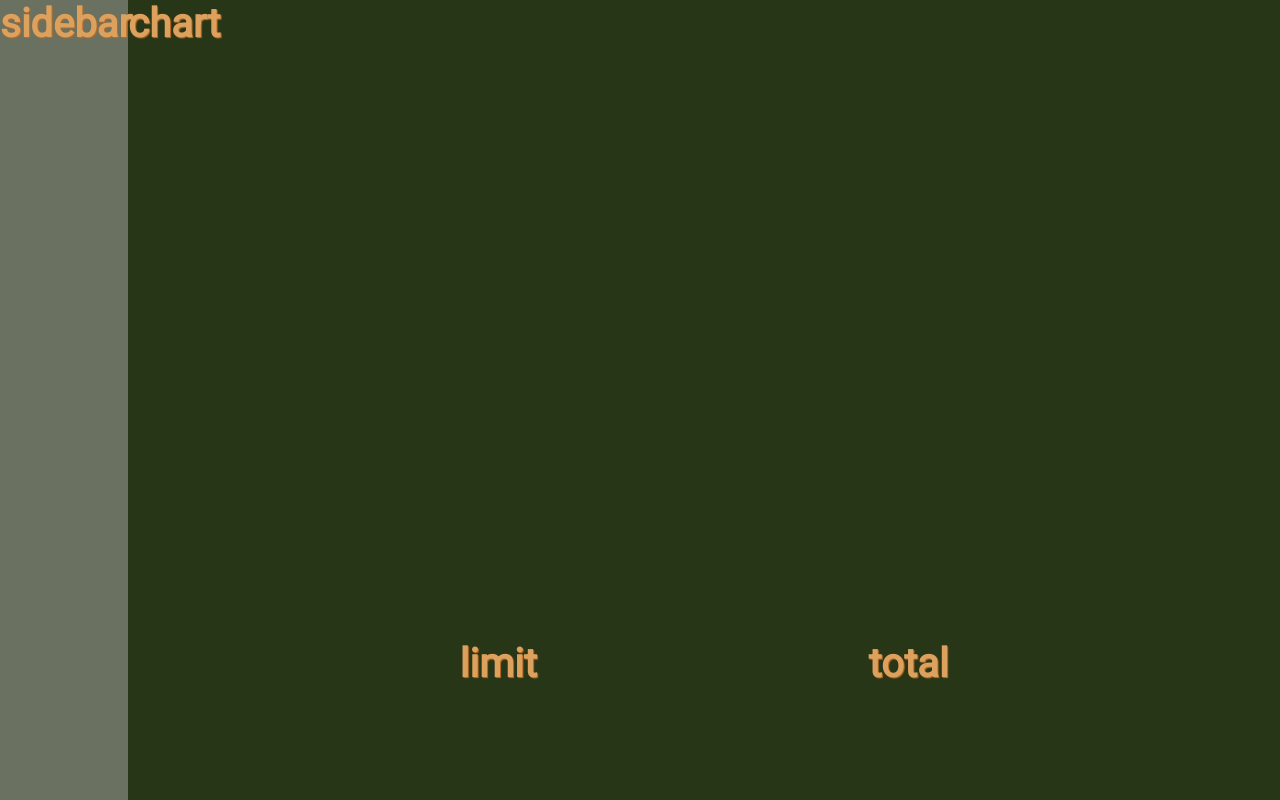
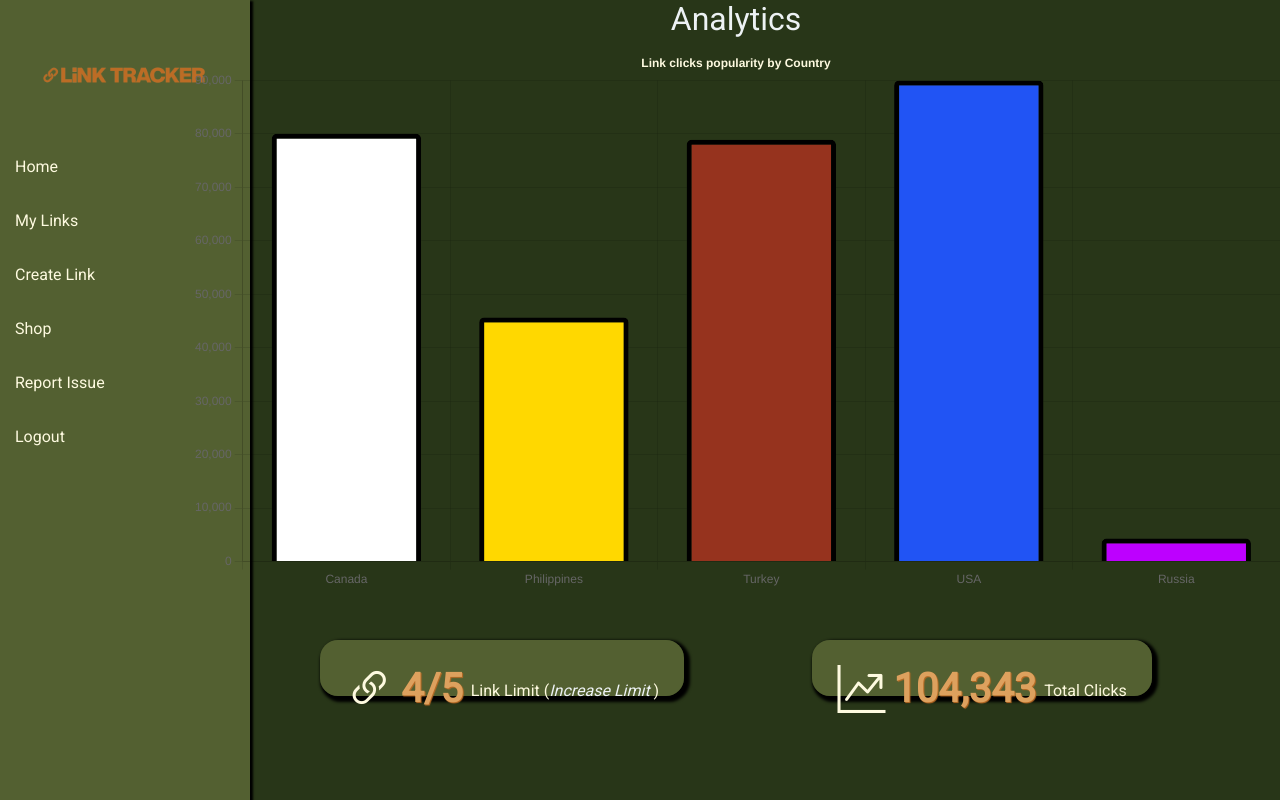
Before and after one commit to JazBaliola/link_tracker, a React (Create React App) app: page /Dashboard in a window 1280 px wide. Built offline with nearby package versions, Linux system fonts and the light colour scheme.

Commit message:
Update dashboard components css and added chart for analytics

```diff
--- a/package.json
+++ b/package.json
@@ -7,7 +7,9 @@
     "@testing-library/react": "^13.4.0",
     "@testing-library/user-event": "^13.5.0",
     "axios": "^1.7.9",
+    "chart.js": "^4.4.7",
     "react": "^18.3.1",
+    "react-chartjs-2": "^5.3.0",
     "react-dom": "^18.3.1",
     "react-router-dom": "^7.1.3",
     "react-scripts": "5.0.1",
--- a/src/components/Auth/Login.js
+++ b/src/components/Auth/Login.js
@@ -9,7 +9,7 @@ const Login = () => {
     return(
         <div className='Login'>
 
-            <a href='./' rel='noreferrer'><img src='logo_sample.png' alt='LOGO Link Tracker by Jaz' title='Link Tracker by Jaz' /></a>
+            <a href='./' rel='noreferrer'><img src='logo.png' alt='LOGO Link Tracker by Jaz' title='Link Tracker by Jaz' /></a>
 
             <div className='backdrop'>
 
--- a/src/components/Auth/Register.js
+++ b/src/components/Auth/Register.js
@@ -9,7 +9,7 @@ const Register = () => {
     return(
         <div className='Register'>
 
-            <a href='./' rel='noreferrer'><img src='logo_sample.png' alt='LOGO Link Tracker by Jaz' title='Link Tracker by Jaz' /></a>
+            <a href='./' rel='noreferrer'><img src='logo.png' alt='LOGO Link Tracker by Jaz' title='Link Tracker by Jaz' /></a>
 
             <div className='backdrop'>
 
--- /dev/null
+++ b/src/components/Dashboard/BarChart.js
@@ -0,0 +1,29 @@
+import { color } from "chart.js/helpers";
+import { Bar } from "react-chartjs-2";
+export const BarChart = ({ chartData }) => {
+  return (
+    <div className="chart-container">
+      <h2 style={{ textAlign: "center" }}>Analytics</h2>
+      <Bar
+        data={chartData}
+        options={{
+            plugins: {
+            title: {
+                display: true,
+                text: "Link clicks popularity by Country",
+                color: "#fefae0",
+            },
+            legend: {
+                display: false
+            },
+            backgroundColor: {
+                color: "#FFF",
+            }
+          }
+        }}
+      />
+    </div>
+  );
+};
+
+export default BarChart;
--- a/src/components/Dashboard/Dashboard.css
+++ b/src/components/Dashboard/Dashboard.css
@@ -1,13 +1,37 @@
 .Dashboard {
+
     display: grid;
-    grid-template-columns: 10% auto;
+    grid-template-columns: 15% auto;
 }
 
 .sidebar {
-    background-color: rgba(192, 188, 188, 0.437) !important;
-    width: 100%;
+    display: flex;
+    flex-direction: column;
+    color: #fefae0;
+    background-color: #606c38c9;
+    width: 250px;
     height: 100vh;
+    box-shadow: 2px 2px 2px 1px #000;
 }
+
+.sidebar img {
+    max-width: 200px;
+    margin: 25px 10% 15px 10%;
+}
+
+.sidebar ul{
+
+}
+
+.sidebar li {
+    cursor: pointer;
+    padding: 15px;
+}
+
+.sidebar li:hover, .sidebar li:focus {
+    background-color: #283618;
+}
+
 
 .main {
     display: grid;
@@ -19,3 +43,27 @@
     flex-direction: row;
     justify-content: space-evenly;
 }
+
+.limit, .total {
+    display: flex;
+    flex-direction: row;
+    justify-content: space-around;
+    background-color: #606c38c9;
+    color: #fefae0;
+    height: 35%;
+    border-radius: 18px;
+    padding: 25px;
+    box-shadow: 3px 3px 3px 3px #000;
+}
+
+.limit i, .total i {
+    color: #fefae0 !important;
+    margin-right: 8px;
+    font-size: 3rem;
+    line-height: 1;
+}
+
+.limit p, .total p {
+    line-height: 3.2;
+    margin-left: 8px;
+}
--- a/src/components/Dashboard/Dashboard.js
+++ b/src/components/Dashboard/Dashboard.js
@@ -1,28 +1,73 @@
 import React from 'react';
 import './Dashboard.css';
 
+import Chart from "chart.js/auto";
+import { CategoryScale } from "chart.js";
+import { useState } from "react";
+import { Data } from './Data';
+
+import BarChart from './BarChart';
+Chart.register(CategoryScale);
+Chart.defaults.backgroundColor = '#fff';
+
 const Dashboard = () => {
+
+    const [chartData, setChartData] = useState({
+        labels: Data.map((data) => data.country),
+        datasets: [
+          {
+            label: "Link Clicks ",
+            data: Data.map((data) => data.userGain),
+            backgroundColor: [
+              "#ffffff ",
+              "#ffd800",
+              "#96331e",
+              "#2154f4 ",
+              "#bd00ff"
+            ],
+            borderColor: "black",
+            borderWidth: 5,
+            borderRadius: 5,
+          }
+        ]
+    });
+
     return(
         <div className='Dashboard'>
 
             <div className='sidebar'>
-                <h1>sidebar</h1>
+
+                <img src='logo.png' alt='JazCodeIt.ca' />
+
+                <ul>
+                    <li>Home</li>
+                    <li>My Links</li>
+                    <li>Create Link</li>
+                    <li>Shop</li>
+                    <li>Report Issue</li>
+                    <li>Logout</li>
+                </ul>
+
             </div>
 
             <div className='main'>
 
                 <div className='chart'>
-                    <h1>chart</h1>
+                    <BarChart chartData={chartData} />
                 </div>
 
                 <div className='accountInfo'>
 
                     <div className='limit'>
-                        <h1>limit</h1>
+                        <i className='bi bi-link-45deg'></i>
+                        <h1>4/5</h1>
+                        <p>Link Limit (<a href='./Pay' rel='noreferrer'>Increase Limit</a> )</p>
                     </div>
 
                     <div className='total'>
-                        <h1>total</h1>
+                        <i class="bi bi-graph-up-arrow"></i>
+                        <h1>104,343</h1>
+                        <p>Total Clicks</p>
                     </div>
 
                 </div>
--- /dev/null
+++ b/src/components/Dashboard/Data.js
@@ -0,0 +1,32 @@
+export const Data = [
+    {
+      id: 1,
+      country: "Canada",
+      userGain: 80000,
+      userLost: 823
+    },
+    {
+      id: 2,
+      country: "Philippines",
+      userGain: 45677,
+      userLost: 345
+    },
+    {
+      id: 3,
+      country: "Turkey",
+      userGain: 78888,
+      userLost: 555
+    },
+    {
+      id: 4,
+      country: "USA",
+      userGain: 90000,
+      userLost: 4555
+    },
+    {
+      id: 5,
+      country: "Russia",
+      userGain: 4300,
+      userLost: 234
+    }
+  ];
--- a/src/index.css
+++ b/src/index.css
@@ -59,3 +59,13 @@ button {
     font-weight: 700;
     font-size: 1rem;
 }
+
+img {
+    width: 100%;
+    height: auto;
+}
+
+ul {
+    padding: 0;
+    list-style-type: none;
+}
```
Also changed, not shown: public/logo.PNG (added), 1 other file (tests, documents, lock files or other folders).
